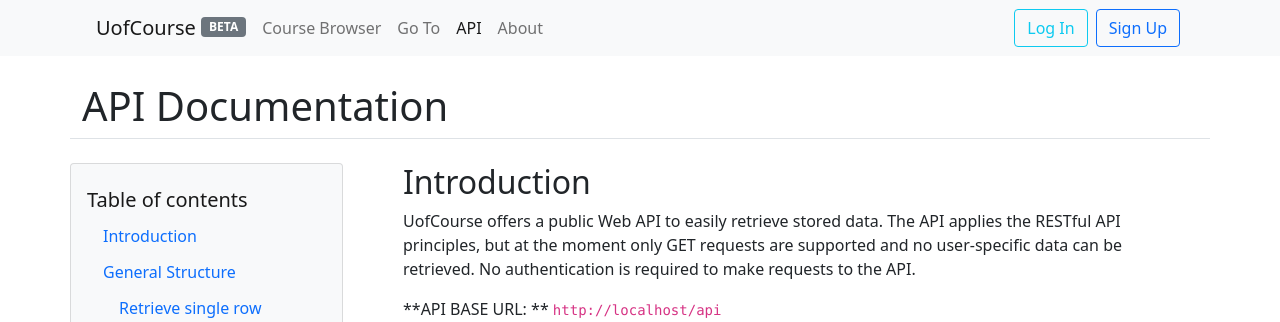
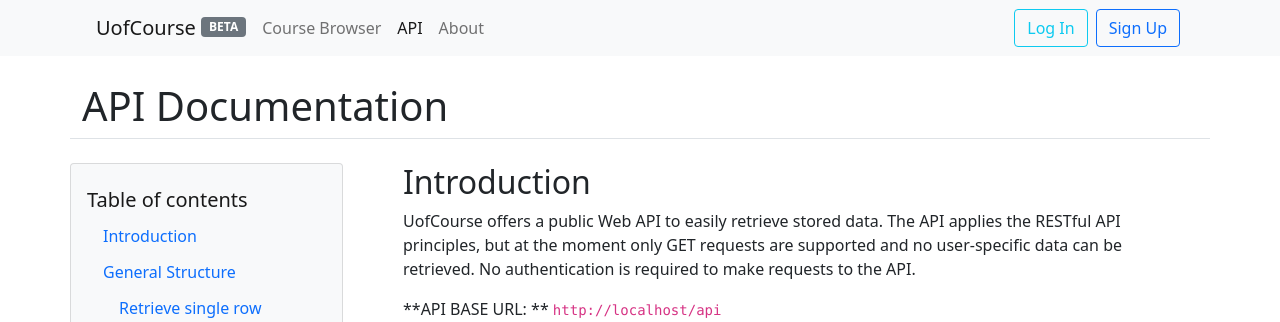
Before and after one commit to shadow-maker/uofcourse, a Flask app: page /api in a window 1280 px wide. Shown: the top 322 px of the page. Run offline with Flask 2, Linux system fonts and the light colour scheme.

Commit message:
Remove go-to course modal nav link

```diff
--- a/app/templates/components/nav.html
+++ b/app/templates/components/nav.html
@@ -22,11 +22,6 @@
 				<li>
 					<a class="nav-link {% if request.path == url_for('view.courseBrowser') %}active{% endif %}" href="{{url_for('view.courseBrowser')}}">
 						Course Browser
-					</a>
-				</li>
-				<li title="Press G to activate">
-					<a class="nav-link" href="" data-bs-toggle="modal" data-bs-target="#modalGoToCourse">
-						Go To
 					</a>
 				</li>
 				<li>
```
